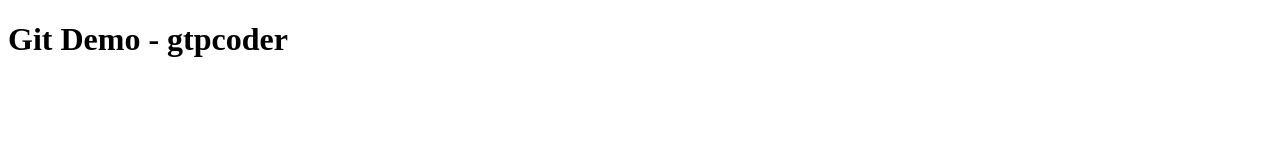
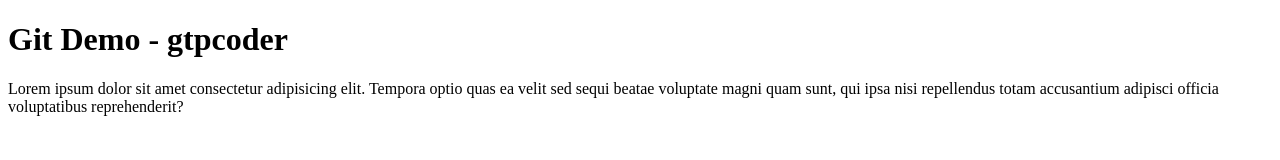
Before and after one commit to gtpcoder/git-test, a plain HTML site: page index.html in a window 1280 px wide. Drawn offline with Linux system fonts and the light colour scheme.

Commit message:
Second commit

```diff
--- a/index.html
+++ b/index.html
@@ -8,5 +8,6 @@
 </head>
 <body>
     <h1>Git Demo - gtpcoder</h1>
+    <p>Lorem ipsum dolor sit amet consectetur adipisicing elit. Tempora optio quas ea velit sed sequi beatae voluptate magni quam sunt, qui ipsa nisi repellendus totam accusantium adipisci officia voluptatibus reprehenderit?</p>
 </body>
 </html>
```
